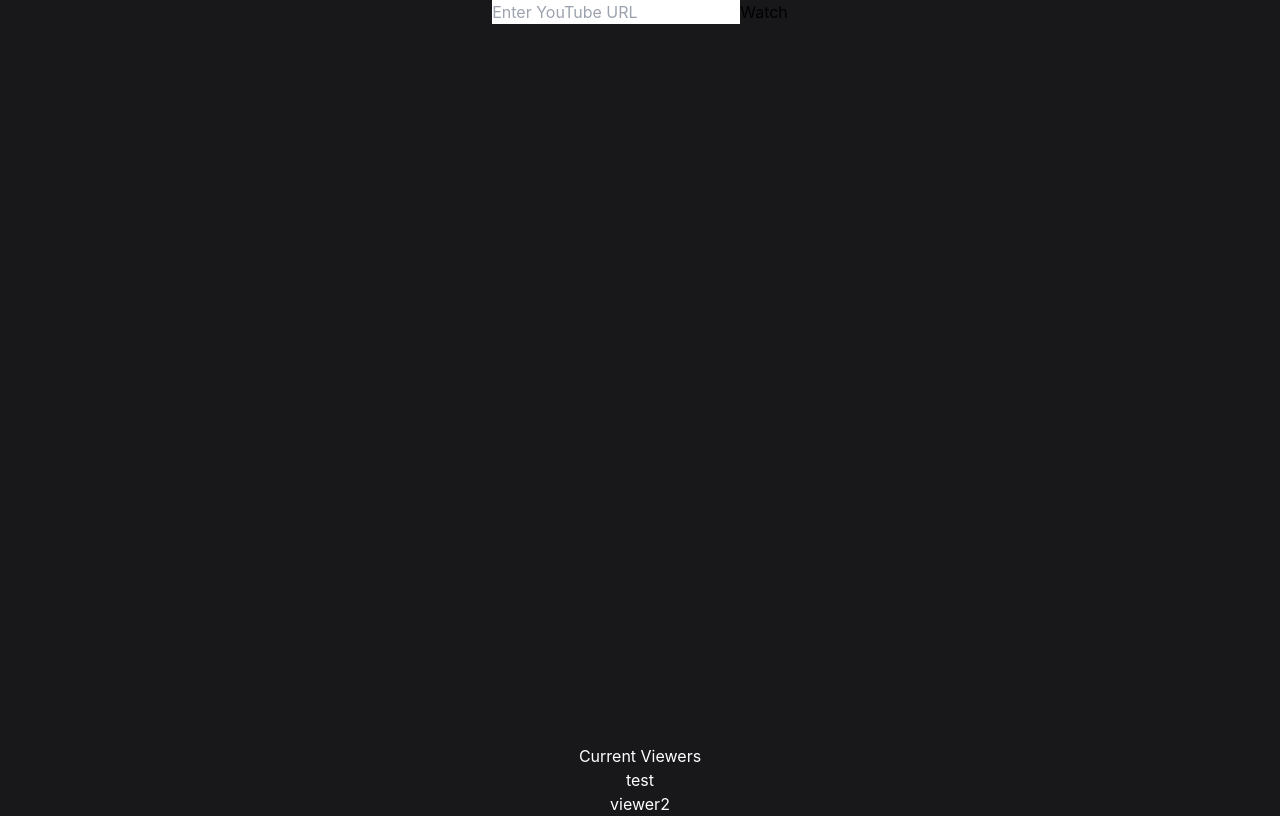
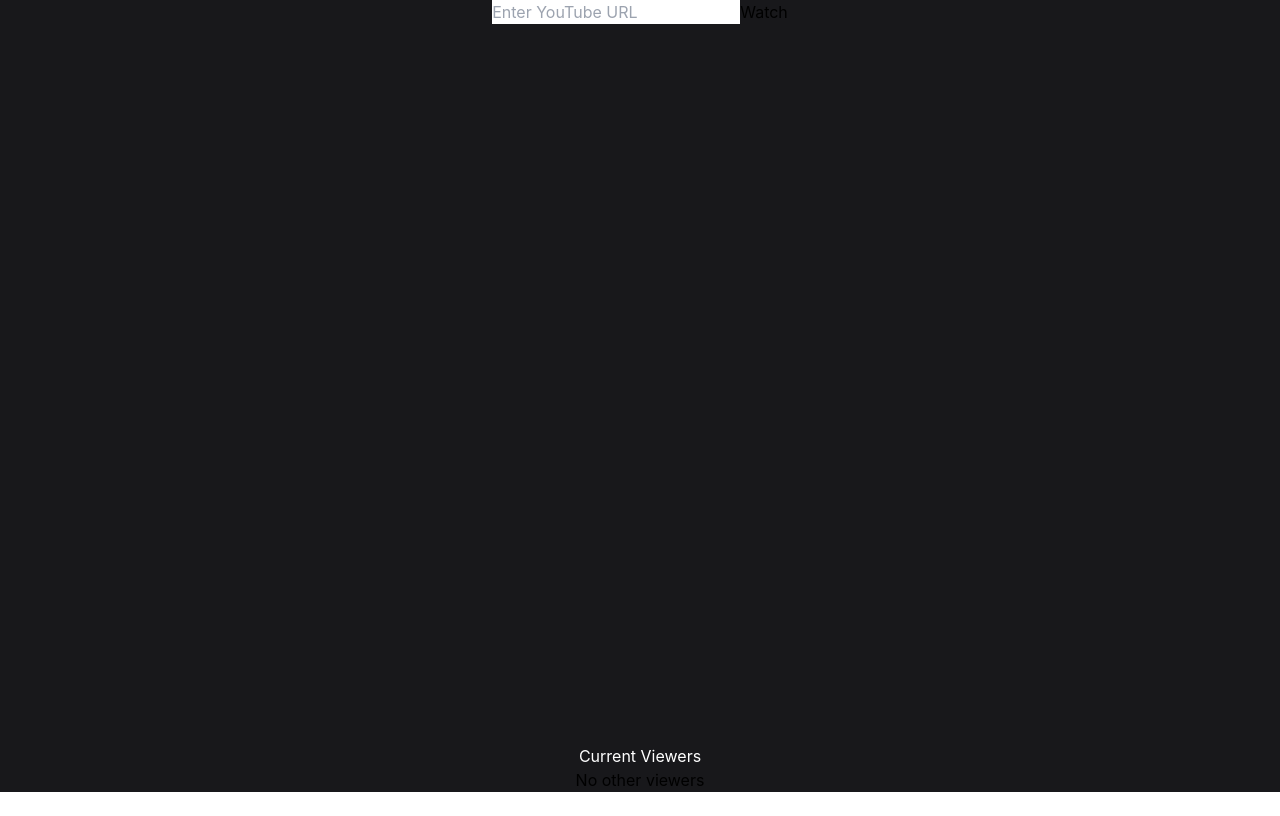
Before and after one commit to billywba/n9tube, a React (Create React App) app in the folder src/frontend/: page /room in a window 1280 px wide. Built offline with nearby package versions, Linux system fonts and the light colour scheme.

Commit message:
viewerlist-update: set room viewerlist list to null on load

```diff
--- a/src/frontend/src/pages/room/Room.js
+++ b/src/frontend/src/pages/room/Room.js
@@ -4,15 +4,8 @@ import VideoSearchInput from "../../components/video/VideoSearch";
 import ViewerList from "../../components/viewerlist/ViewerList";
 
 function Room() {
-  // Contains an array of current connected viewers
-  const [viewerList] = useState([
-    {
-      username: "test"
-    },
-    {
-      username: "viewer2"
-    }
-  ]);
+  // Contains an array of objects of current connected viewers
+  const [viewerList] = useState([]);
 
   // Stores current video URL source
   const [currentVideoURL, setCurrentVideoURL] = useState(
```
